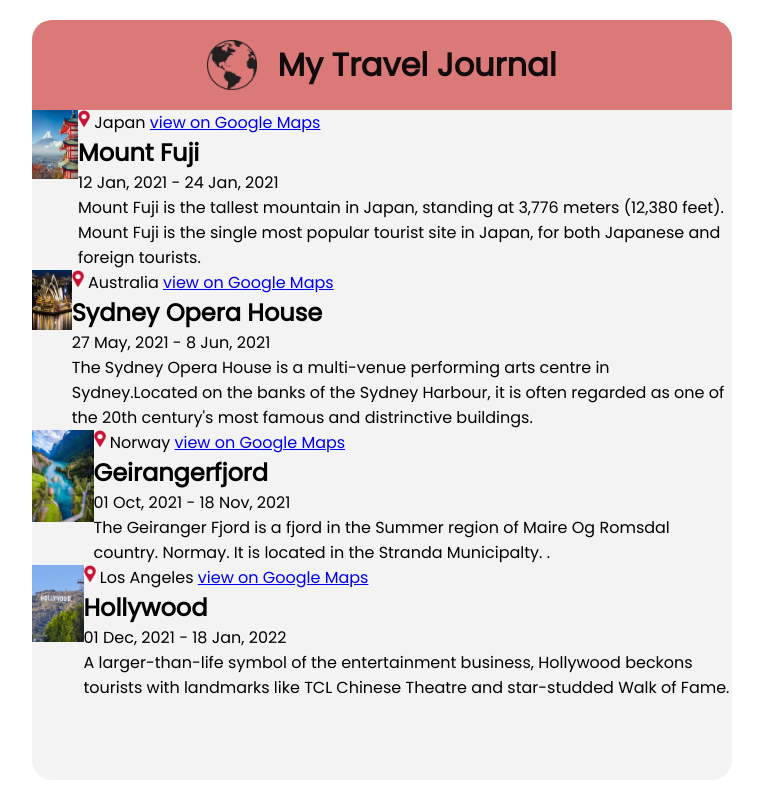
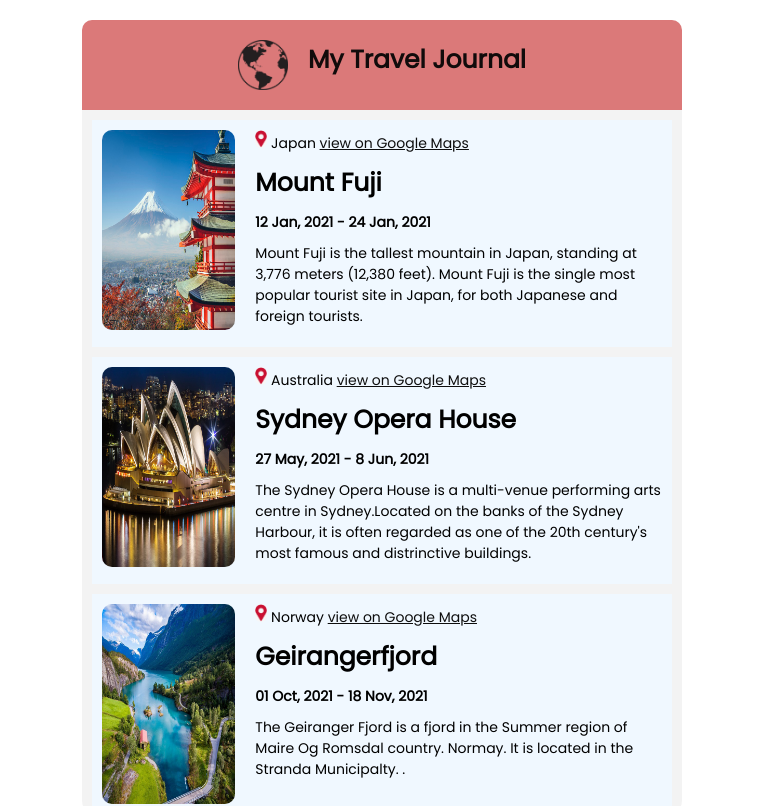
Before and after one commit to IsmailMuhammed2019/mytraveljournal, a React (Create React App) app: page / in a window 1280 px wide. Shown: the top 806 px of the page, without its empty margins (258-1021 px from the left). Built offline with nearby package versions, Linux system fonts and the light colour scheme.

Commit message:
finish styling list

```diff
--- a/src/App.css
+++ b/src/App.css
@@ -12,30 +12,46 @@ body{
 }
 
 img {
- width: 100%;
- height: auto;
+ width: auto;
+ height: 100%;
+ border-radius: 10px;
 }
 
+p {
+     font-size: 14px;
+    margin-bottom: 10px;
+}
+
+a {
+ color: #0e0e0e;
+}
+
+h1 {
+     font-size: 25px;
+    margin-bottom: 10px;
+}
 .section {
- width: 700px;
- height: 95vh;
+ width: 600px;
+ height: 100vh;
  background-color: #f3f3f3;
  margin-left:auto;
  margin-right: auto;
  border-radius: 20px;
  margin-top: 20px;
- overflow-x: hidden;
- overflow-y: auto;
+ border-radius: 20px;
+ /* overflow-x: hidden;
+ overflow-y: auto; */
 }
 
 .header {
  height: 90px;
- width: 100%;
+ width: auto;
  justify-content: center;
  align-items: center;
  background-color: rgb(219, 121, 121);
  color: #110b0b;
  display: flex;
+ border-radius: 10px 10px 0 0;
 }
 
 .header > img {
@@ -44,20 +60,32 @@ img {
  margin-right: 20px;
 }
 
-.place {
- display: flex;
- flex-direction: column;
-}
-
 .place_card {
  display: flex;
+ background-color:aliceblue;
+ margin: 10px;
+ padding: 10px;
+ height:auto;
 }
 .image_div{
- width: 100px;
- height: auto;
+ width: 180px;
+ height: 200px;
+ border-radius: 20px;
+ margin-right: 20px;
 }
 
 p > img {
  width: 12px;
  height:auto;
 }
+
+.date {
+ font-weight:600;
+}
+
+@media screen and (max-width: 599px ) {
+ .section {
+ width: 100vw;
+ height: 100vh;
+ }
+}
--- a/src/Place.js
+++ b/src/Place.js
@@ -8,7 +8,7 @@ const Place = (props) => {
       </div>
       <div className='detail'>
         <p><img src='./imgs/location.png' alt='icon'/> {props.location} <a href='${props.link'>view on Google Maps</a></p>
-        <h2>{props.name}</h2>
+        <h1>{props.name}</h1>
         <p className='date'>{props.date}</p>
         <p>{props.info}</p>
       </div>
```
